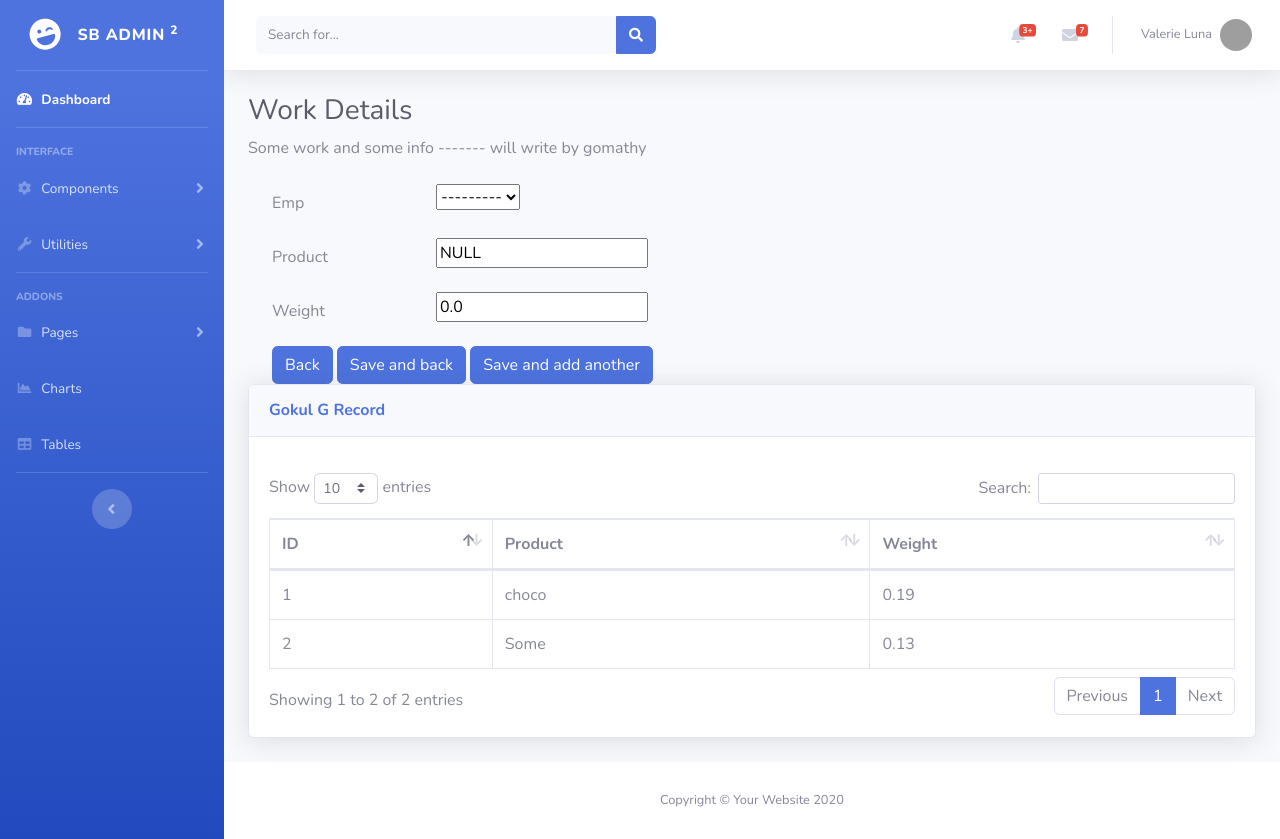
After one commit to artem712/global-industry, a Django app: page /1/update_work/ in a window 1280 px wide. The commit adds this page. Run offline with Django 3.2, Linux system fonts and the light colour scheme; data comes from the database, SQL or seed files in the repository; both versions use the stored data as it was after the commit; some libraries are stand-ins or nearby versions; grey boxes are pictures that could not be loaded.

Commit message:
work added

```diff
--- a/inventory/forms.py
+++ b/inventory/forms.py
@@ -5,3 +5,8 @@
 	class Meta:
 		model=Employee
 		fields=('name','designation','address','phone','dob','doj','salary','gender')
+
+class WorkForm(forms.ModelForm):
+	class Meta:
+		model=Work
+		fields=('emp', 'product', 'weight')
--- a/inventory/models.py
+++ b/inventory/models.py
@@ -36,12 +36,14 @@
 
 class Employee(models.Model):
 	name = models.CharField("Employee Name", max_length=30, default='NULL', blank=True)
+
 	DESIGNATION_WORKER= 'Worker'
 	DESIGNATION_CEO= 'Manager'
 	DESIGNATION_SUPERVISER= 'Superviser'
 	DESIGNATION_MARKETING= 'MarketingHead'
 	DESIGNATION_OTHERS= 'Others'
 	DESIGNATION_CHOICES= [(DESIGNATION_WORKER, 'Worker'),(DESIGNATION_CEO,'Manager'),(DESIGNATION_SUPERVISER,'Superviser'),(DESIGNATION_MARKETING,'MarketingHead'),(DESIGNATION_WORKER,'others') ]
+
 	designation = models.CharField(choices=DESIGNATION_CHOICES, max_length=200, default='Others')
 	address = models.CharField(max_length=70, default='Not Found', blank=True)
 	phone = models.CharField("Phone Number", max_length=11, default='0000000', blank=True)
@@ -72,3 +74,9 @@
 	def add_bonus(self, amt):
 		self.bonus += amt
 		self.save()
+
+
+class Work(models.Model):
+	emp = models.ForeignKey(Employee, on_delete=models.CASCADE)
+	product = models.CharField(max_length=30, default='NULL', blank=True)
+	weight = models.DecimalField(max_digits=12, decimal_places=2,  default=0.0, blank=True)
--- /dev/null
+++ b/inventory/templates/inventory/update_work.html
@@ -0,0 +1,66 @@
+{% extends 'inventory/base.html' %}
+
+{% block body %}
+
+
+
+<h1 class="h3 mb-2 text-gray-800">Work Details </h1>
+          <p class="mb-4">Some work and some info ------- will write by gomathy  </p>
+
+<div class="container">
+	<form method="POST">
+
+	{% csrf_token %}
+
+		{% for field in wform %}
+
+		<div class="form-group row">
+			<label for="id_{{field.name}}" class="col-2 col-form-label"> {{ field.label}}</label>
+			<div class="col-10">
+				{{ field }}
+			</div>
+
+		</div>
+
+        {% endfor %}
+
+        <!-- Make it as cancel -->
+        <button type="submit" class="btn btn-primary" name="button"> Back </button>
+
+        <button type="submit" class="btn btn-primary" name="button"> Save and back </button>
+        <button type="submit" class="btn btn-primary" name="button"> Save and add another </button>
+
+	</form>
+</div>
+
+
+          <div class="card shadow mb-4">
+            <div class="card-header py-3">
+              <h6 class="m-0 font-weight-bold text-primary"> {{ emp.name }} Record </h6>
+            </div>
+            <div class="card-body">
+              <div class="table-responsive">
+                <table class="table table-bordered" id="dataTable" width="100%" cellspacing="0">
+                  <thead>
+                    <tr>
+                      <th>ID</th>
+                      <th>Product</th>
+                      <th>Weight</th>
+                    </tr>
+                  </thead>
+                  <tbody>
+            		<ul>
+            			{% for w in wk %}
+            				<tr>
+                			<td> {{ w.id }} </td>
+						    <td>{{ w.product }} </td>
+						    <td>{{ w.weight }} </td>
+							</tr>
+						{% endfor %}
+					</ul>
+                  </tbody>
+                </table>
+              </div>
+            </div>
+          </div>
+{% endblock %}
--- a/inventory/urls.py
+++ b/inventory/urls.py
@@ -7,9 +7,12 @@
 urlpatterns = [
     path('', views.index, name='index'),
     path('dashboard/', views.dashboard, name='dashboard'),
+
+    # For Employee
     path('employee/',views.employee,name='employee'),
     path('add_employee/',views.add_employee,name='add_employee'),
     path('<int:emp_id>/emp_edit/', views.emp_edit, name='emp_edit'),
  	path('<int:emp_id>/delete_employee/', views.delete_employee, name='delete_employee'),
+ 	path('<int:emp_id>/update_work/', views.update_work, name='update_work'),
 
 ]
--- a/inventory/views.py
+++ b/inventory/views.py
@@ -41,7 +41,7 @@
 			return redirect('/employee')
 	else:
 		form = EmployeeForm(instance=emp)
-		return render(request, 'inventory/edit_emp.html', {'form': form})
+		return render(request, 'inventory/edit_emp.html', {'form': form, 'emp' : emp})
 
 
 
@@ -49,3 +49,17 @@
 	Employee.objects.filter(id=emp_id).delete()
 	Emps = Employee.objects.all()
 	return render(request, 'inventory/employee.html', { 'Emps' : Emps } )
+
+
+def update_work(request, emp_id):
+	emp = get_object_or_404(Employee, pk=emp_id)
+	wk = Work.objects.filter(emp=emp_id)
+
+	if request.method=="POST":
+		form=WorkForm(request.POST)
+		if form.is_valid():
+			form.save()
+			return redirect('/employee')
+	else:
+		wform = WorkForm()
+		return render(request, 'inventory/update_work.html', {'wform' : wform, 'wk' : wk, 'emp' : emp })
```
Also changed, not shown: inventory/templates/inventory/edit_emp.html (+6 -3 lines), db.sqlite3, inventory/migrations/0002_work.py (added).
